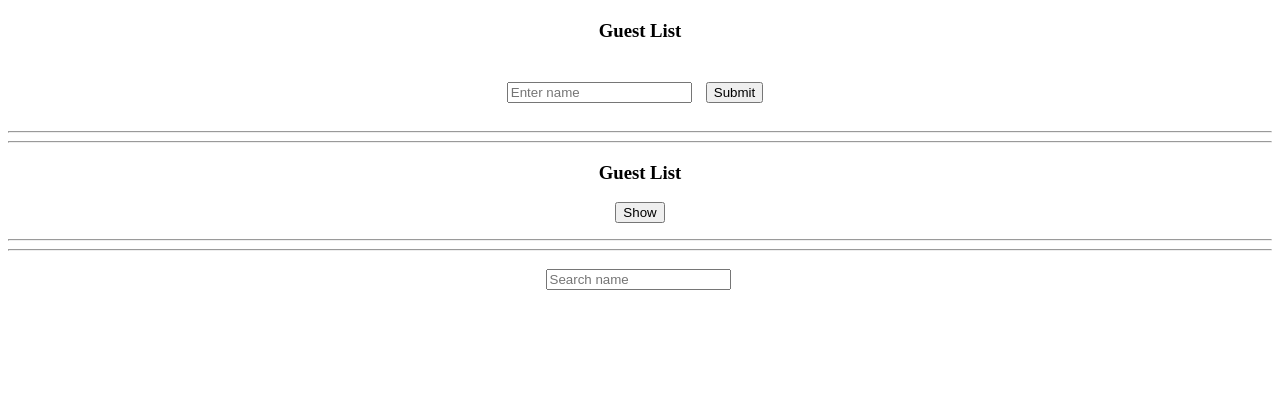
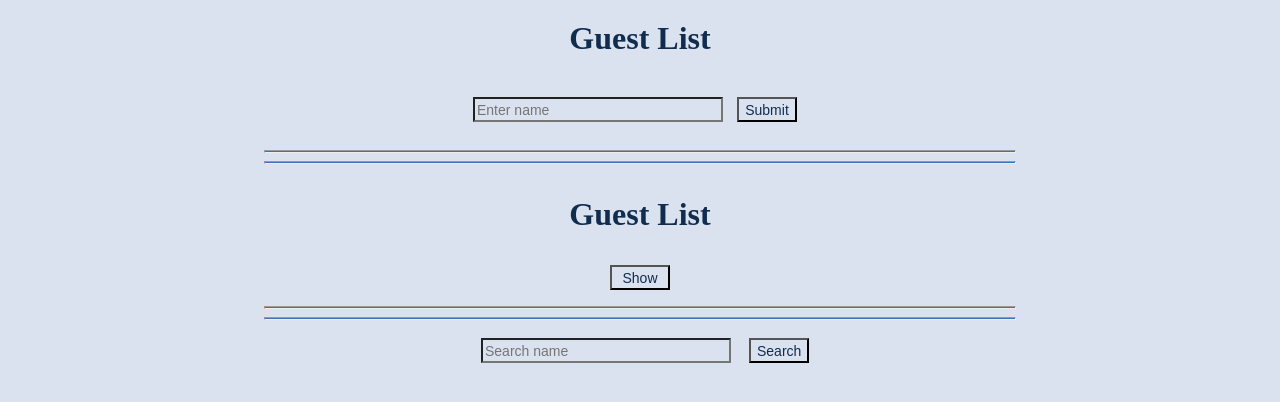
Before and after one commit to Akshat-C/Project-80, a plain HTML site: page index.html in a window 1280 px wide. Drawn offline with Linux system fonts and the light colour scheme.

Commit message:
Add files via upload

```diff
--- a/index.html
+++ b/index.html
@@ -2,7 +2,7 @@
 <head>
 	<title>Guest List</title>
 <link rel="stylesheet" type="text/css" href="style.css">
-<script src="Tmain.js"></script>
+<script src="main.js"></script>
 
 </head>
 <body>
@@ -17,28 +17,30 @@
 <button onclick="submit()" id="submit_button">Submit</button>
 <span>&nbsp;&nbsp;&nbsp;&nbsp;</span>
 
-<hr>
+<hr class="line">
 
 <div id="display_name">
 </div>
-<hr>
+<hr class="line">
 	<div id="Show1"><h3 id="hd1">Guest List</h3>
 		<button onclick="show()" id="show">Show</button>
 		<p id="p1"></p></div>
 
-<hr>
+<hr class="line">
 <button onclick="sorting()" id="sort_button">
 	Sorted List
 </button>
 
 
 	<div id="sorted"></div>
-    </div>
-	<hr>
-	<input type="text" placeholder="Search name" id="s1">&nbsp;
+
+	<hr class="line">
+	<input type="text" placeholder="Search name" id="s1"><span>&nbsp;</span>
     <!--add the below code for button here-->
+	<button onclick="searching()" id="srch">Search</button>
 	<!--<button onclick="searching()" id="srch">Search</button>-->
 	<p id="p2"></p>
+	</div>
 
 </center>
 
--- a/main.js
+++ b/main.js
@@ -4,11 +4,13 @@ function submit()
 {
     var GuestName = document.getElementById("name1").value;
 	// use the push function as - names_of_people.push(GuestName);
+    names_of_people.push(GuestName);
 	console.log(GuestName);
     console.log(names_of_people);
+	document.getElementById("display_name").innerHTML=names_of_people.toString();
     var lenght_of_name = names_of_people.length;
     console.log(lenght_of_name);
-	document.getElementById("display_name").innerHTML=names_of_people.toString();
+
    }
 
 
@@ -18,14 +20,14 @@ function show()
 	var i= names_of_people.join("<br>");
 	console.log(names_of_people);
 	document.getElementById("p1").innerHTML=i.toString();
-	document.getElementById("     ").style.display="block";
+	document.getElementById("sort_button").style.display="block";
 	// display the name in the id= sort_button
-	}
+}
 
 
 function sorting()
 	{
-		names_of_people           // add the sort function
+		names_of_people.sort();           // add the sort function
 		// .the sort function is .sort();
 		var i= names_of_people.join("<br>");
 		console.log(names_of_people);
@@ -44,6 +46,7 @@ function searching()
 				found=found+1;
 			}
 		}
-	document.getElementById("p2").innerHTML="name found "+found+" time/s";
-	console.log("found name "+found+" time/s");
+	console.log("found name time/s");
+	document.getElementById("p2").innerHTML = "name found "+found+" time/s";
+
 }
--- a/style.css
+++ b/style.css
@@ -31,3 +31,29 @@ input
 	border-radius: 10px;
     width: 50%;
 }
+body {
+	background-color: #DBE2EF;
+	color: #112D4E;
+}
+h3 {
+	font-size: 32px;
+}
+.line {
+	width: 750px;
+	background-color: #3F72AF;
+	height: 1px;
+}
+button {
+	background-color: #DBE2EF;
+	color: #112D4E;
+	height: 25px;
+	width: 60px;
+	font-size: 14px;
+}
+input {
+	width: 250px;
+	background-color: #DBE2EF;
+	color: #3F72AF;
+	height: 25px;
+	font-size: 14px;
+}
```
